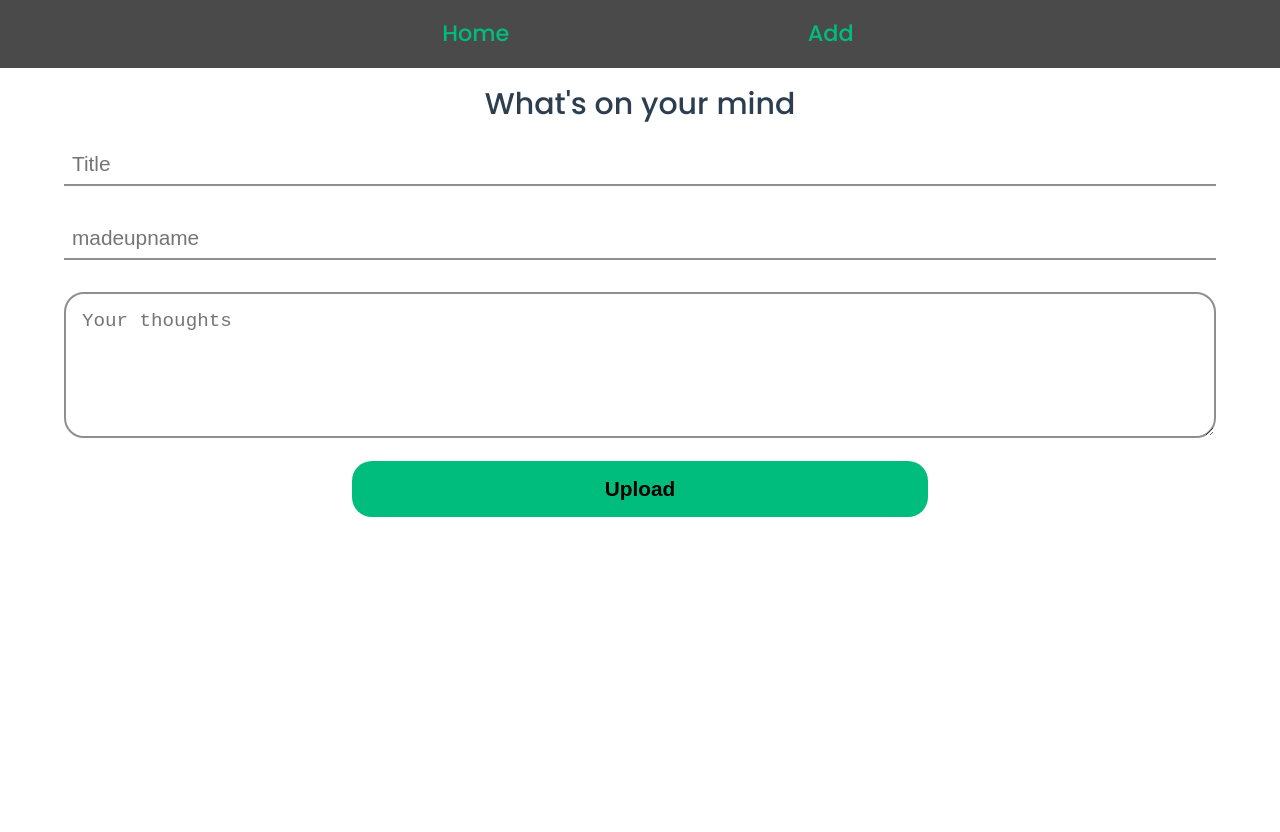
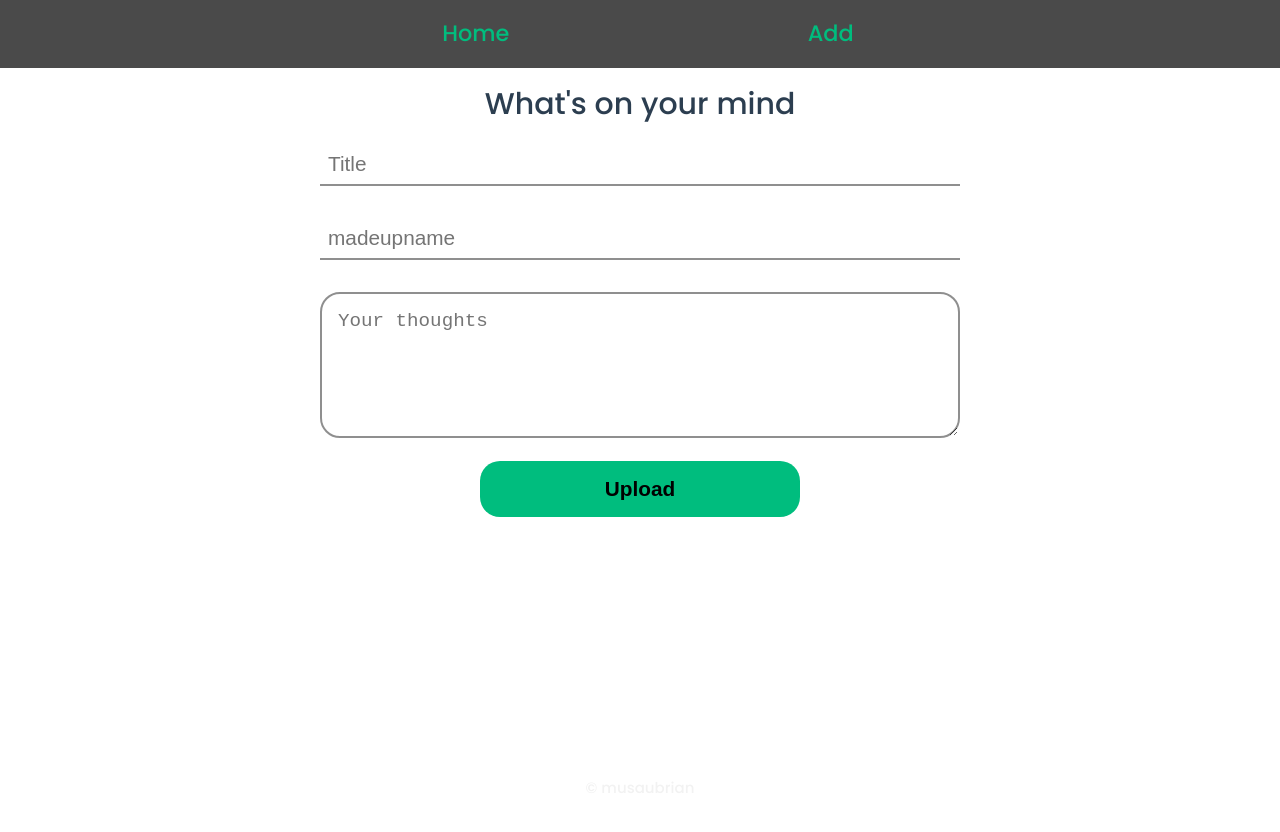
Before and after one commit to musaubrian/journal, a Vue app in the folder journal-vue/: page /entry in a window 1280 px wide. Shown: the top 832 px of the page. Built offline with nearby package versions, Linux system fonts and the light colour scheme; no server answers.

Commit message:
Chore: add footer

```diff
--- a/journal-vue/index.html
+++ b/journal-vue/index.html
@@ -7,6 +7,7 @@
     <link rel="preconnect" href="https://fonts.googleapis.com">
     <link rel="preconnect" href="https://fonts.gstatic.com" crossorigin>
     <link href="https://fonts.googleapis.com/css2?family=Poppins:wght@500&display=swap" rel="stylesheet">
+    <script src="https://kit.fontawesome.com/dce715c29a.js" crossorigin="anonymous"></script>
     <title>OpenJournal</title>
   </head>
   <body>
--- a/journal-vue/src/App.vue
+++ b/journal-vue/src/App.vue
@@ -1,9 +1,13 @@
 <script setup>
-import { RouterLink, RouterView } from 'vue-router'
+import { RouterView } from 'vue-router'
 import NavBar from './components/NavBar.vue';
+import Footer from "./components/Footer.vue";
 </script>
 
 <template>
-  <NavBar/>
-  <RouterView />
+  <main>
+    <NavBar/>
+    <RouterView />
+    <Footer/>
+  </main>
 </template>
--- a/journal-vue/src/components/AddEntryForm.vue
+++ b/journal-vue/src/components/AddEntryForm.vue
@@ -51,7 +51,7 @@ export default {
     align-items: center;
 }
 form {
-    width: 90%;
+    width: 50%;
 }
 .inputs {
     width: 100%;
@@ -92,4 +92,10 @@ button {
 h1 {
     text-align: center;
 }
+
+@media screen and (max-width: 900px) {
+    form {
+        width: 80%;
+    }
+}
 </style>
--- /dev/null
+++ b/journal-vue/src/components/Footer.vue
@@ -0,0 +1,27 @@
+<template>
+    <footer>
+        <div>
+            <span>©
+                <a href="https://github.com/musaubrian" target="_blank" class="footer-links">
+                musaubrian
+                </a>
+            </span>
+        </div>
+    </footer>
+</template>
+
+<style>
+footer {
+    position: fixed;
+    bottom: 0;
+    left: 0;
+    display: flex;
+    justify-content: center;
+    align-items: center;
+    width: 100%;
+    color: var(--vt-c-white-mute);
+}
+.footer-links {
+    color: var(--vt-c-white-mute);
+}
+</style>
--- a/journal-vue/src/views/HomePageView.vue
+++ b/journal-vue/src/views/HomePageView.vue
@@ -1,6 +1,5 @@
 <template>
     <div class="homepage">
-        <!-- <button @click="fetchEntries">get data</button> -->
         <div
         class="content-container"
         v-for="entry in entries"
@@ -33,7 +32,6 @@ export default {
 
             if (data) {
                 this.entries = data
-                console.log(data)
             } else if (error) {
                 this.err = error
             }
@@ -47,6 +45,12 @@ export default {
 <style scoped>
 .homepage {
     margin-top: 5rem;
+    display: flex;
+    justify-content: center;
+    align-items: center;
+}
+.content-container {
+    width: 70%;
 }
 .entry-card {
     display: flex;
@@ -69,11 +73,19 @@ p {
 }
 .user {
     display: flex;
-    width: 90%;
+    width: 50%;
     justify-content: flex-end;
 }
 span {
     font-size: 1rem;
 }
+@media screen and (max-width: 650px) {
+    .content-container {
+        width: 90%;
+    }
+    .user {
+        width: 80%;
+    }
+}
 
 </style>
```
Also changed, not shown: journal-vue/src/router/index.js (line endings or trailing spaces).
